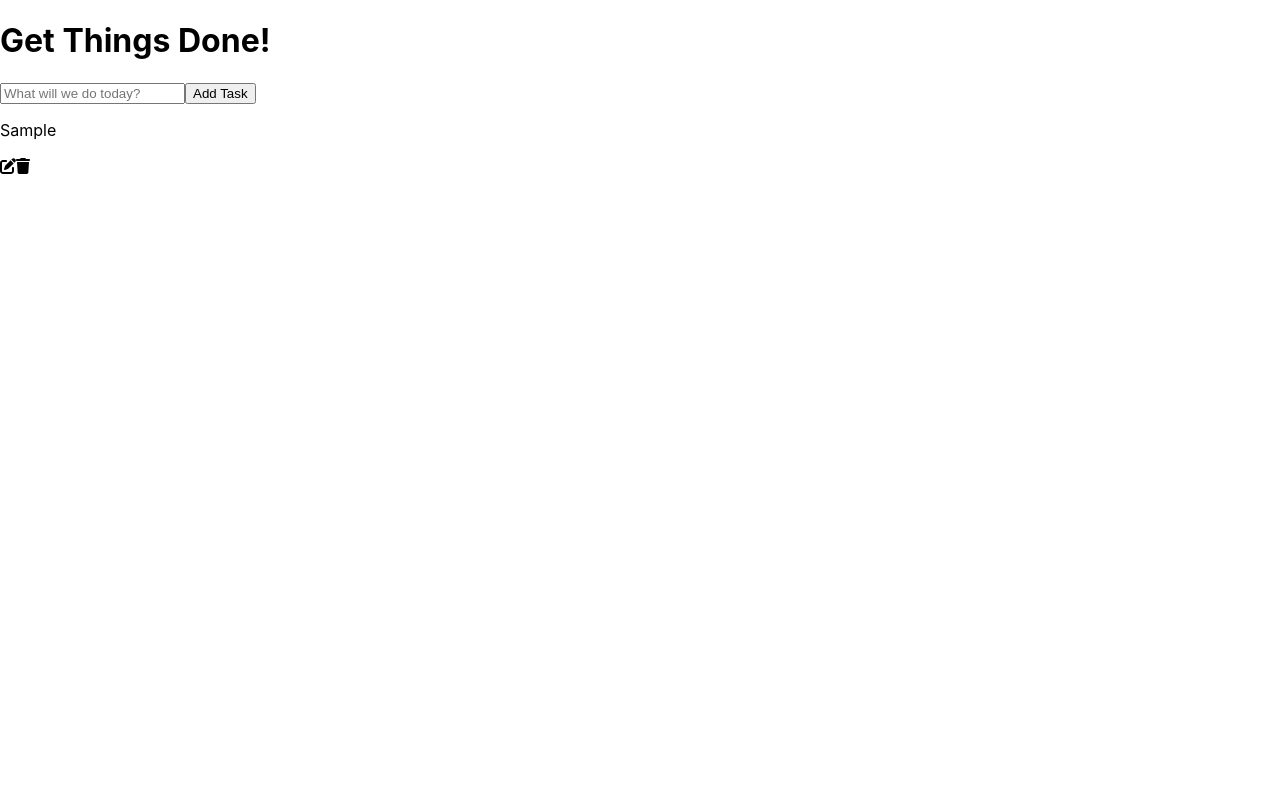
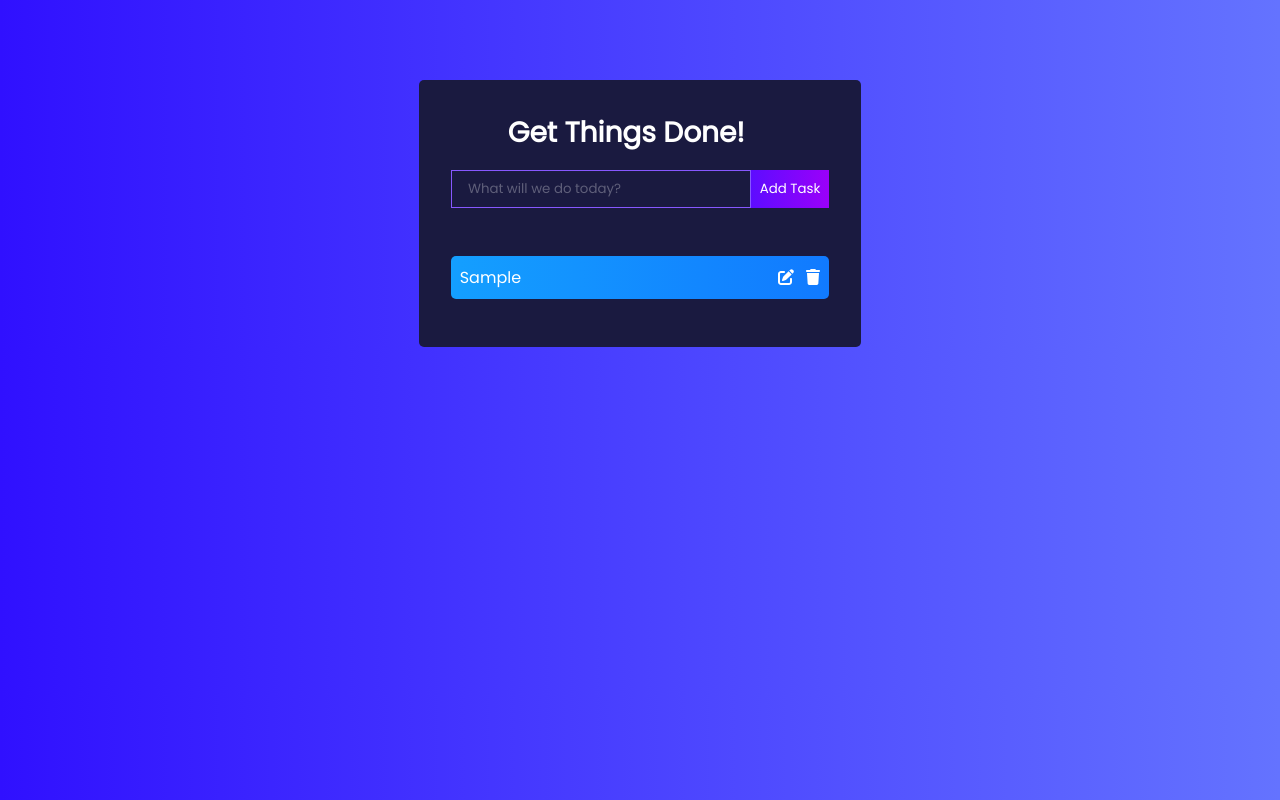
Before and after one commit to fadyelhalfawy/todo_list, a React (Create React App) app in the folder todo/: page / in a window 1280 px wide. Both pictures are taken after typing "Sample" into the empty fields and a click on the button "Add Task". Built offline with nearby package versions, Linux system fonts and the light colour scheme.

Commit message:
Updating CSS file.

```diff
--- a/todo/src/css/App.css
+++ b/todo/src/css/App.css
@@ -1,38 +1,129 @@
+@import url('https://fonts.googleapis.com/css2?family=Poppins&display=swap');
+
+* {
+  font-family: 'Poppins', sans-serif;
+  margin: 0;
+  padding: 0;
+  box-sizing: border-box;
+}
+
+body {
+  display: flex;
+  background: linear-gradient(
+          90deg,
+          rgba(48, 16, 255, 1) 0%,
+          rgba(100, 115, 255, 1) 100%
+  );
+  justify-content: center;
+  align-items: center;
+}
+
 .App {
   text-align: center;
 }
 
-.App-logo {
-  height: 40vmin;
-  pointer-events: none;
+h1 {
+  color: #fff;
+  font-size: 1.75rem;
+  margin: 0 auto;
+  width: 70%;
 }
 
-@media (prefers-reduced-motion: no-preference) {
-  .App-logo {
-    animation: App-logo-spin infinite 20s linear;
-  }
+.todoWrapper {
+  background: #1A1A40;
+  margin-top: 5rem;
+  padding: 2rem;
+  border-radius: 5px;
 }
 
-.App-header {
-  background-color: #282c34;
-  min-height: 100vh;
-  display: flex;
-  flex-direction: column;
-  align-items: center;
-  justify-content: center;
-  font-size: calc(10px + 2vmin);
-  color: white;
+.todoForm {
+  width: 100%;
+  margin-bottom: 1rem;
 }
 
-.App-link {
-  color: #61dafb;
+.todo-input {
+  outline: none;
+  background: transparent;
+  border: 1px solid #8758ff;
+  padding: 0.5rem 1rem;
+  margin-top: 1rem;
+  margin-bottom: 2rem;
+  width: 300px;
+  color: #fff;
 }
 
-@keyframes App-logo-spin {
-  from {
-    transform: rotate(0deg);
-  }
-  to {
-    transform: rotate(360deg);
-  }
+.todo-input::placeholder {
+  color: #ffffff4d;
 }
+
+.todo-btn {
+  color: #fff;
+  background: linear-gradient(
+          90deg,
+          rgba(93, 12, 255, 1) 0%,
+          rgba(155, 0, 250, 1) 100%
+  );
+  border: none;
+  padding: 0.55rem;
+  cursor: pointer;
+  text-transform: capitalize;
+}
+
+.todo-update-btn {
+  color: #fff;
+  border: none;
+  padding: 0.55rem;
+  cursor: pointer;
+}
+
+.todo {
+  display: flex;
+  justify-content: space-between;
+  align-items: center;
+  background: linear-gradient(
+          90deg,
+          rgba(255, 118, 20, 1) 0%,
+          rgba(255, 84, 17, 1) 100%
+  );
+  color: #fff;
+  border: none;
+  padding: 0.55rem;
+  cursor: pointer;
+  border-radius: 5px;
+  margin-bottom: 1rem;
+}
+
+.todo:nth-child(4n + 1),
+.todo-update-btn {
+  background: linear-gradient(
+          90deg,
+          rgba(93, 12, 255, 1) 0%,
+          rgba(155, 0, 250, 1) 100%
+  );
+}
+
+.todo:nth-child(4n + 2) {
+  background: linear-gradient(
+          90deg,
+          rgba(255, 12, 241, 1) 0%,
+          rgba(250, 0, 135, 1) 100%
+  );
+}
+
+.todo:nth-child(4n + 3) {
+  background: linear-gradient(
+          90deg,
+          rgba(20, 159, 255, 1) 0%,
+          rgba(17, 122, 255, 1) 100%
+  );
+}
+
+.fa-trash {
+  margin-left: 0.75rem;
+}
+
+.completed {
+  text-decoration: line-through;
+  opacity: 0.4;
+  cursor: pointer;
+}
```
